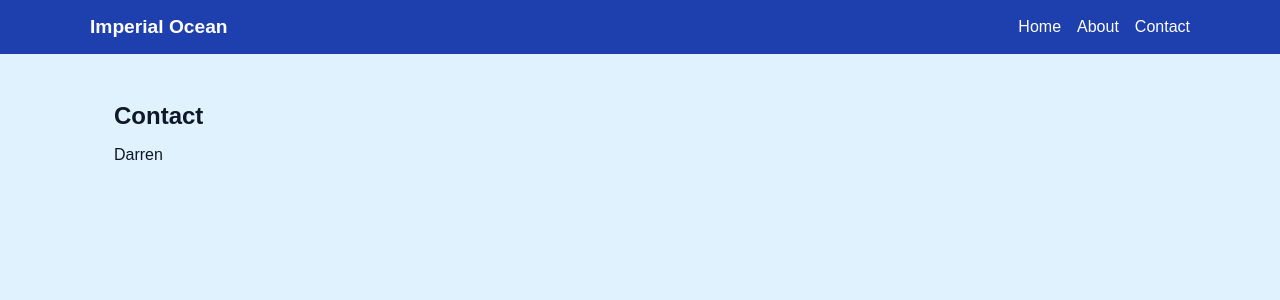
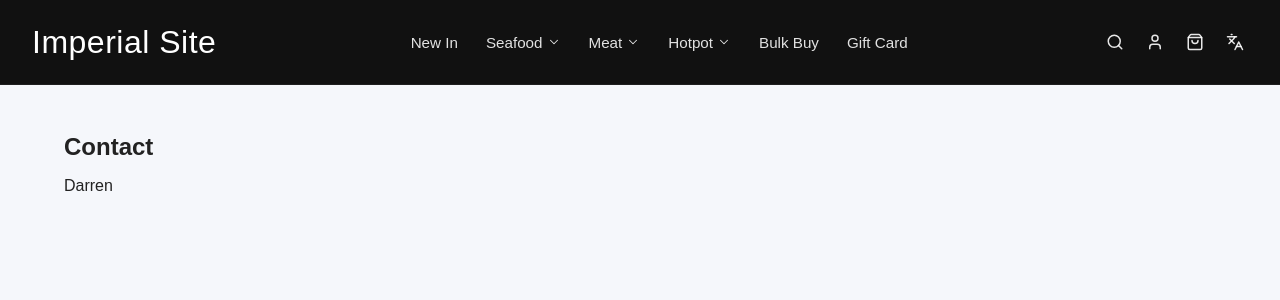
Before and after one commit to darren-gzdeng/imperial-site, a React (Vite) app in the folder imperial-site/: page /imperial-site/contact in a window 1280 px wide. Shown: the top 300 px of the page. Built offline with nearby package versions, Linux system fonts and the light colour scheme.

Commit message:
change header style

```diff
--- a/imperial-site/package.json
+++ b/imperial-site/package.json
@@ -10,6 +10,7 @@
     "preview": "vite preview"
   },
   "dependencies": {
+    "lucide-react": "^1.8.0",
     "react": "^19.2.4",
     "react-dom": "^19.2.4",
     "react-router": "^7.14.1"
--- a/imperial-site/src/components/Header.jsx
+++ b/imperial-site/src/components/Header.jsx
@@ -1,16 +1,47 @@
 import { Link } from "react-router";
+import { Search, User, ShoppingBag, Languages, ChevronDown } from "lucide-react";
+
+const navItems = [
+  { label: "New In", path: "/new" },
+  { label: "Seafood", path: "/seafood", hasDropdown: true },
+  { label: "Meat", path: "/meat", hasDropdown: true },
+  { label: "Hotpot", path: "/hotpot", hasDropdown: true },
+  { label: "Bulk Buy", path: "/bulk-buy" },
+  { label: "Gift Card", path: "/gift-card" },
+];
 
 export default function Header() {
   return (
     <header className="site-header">
-      <nav className="site-nav">
-        <div className="logo">Imperial Ocean</div>
-        <ul className="nav-links">
-          <li><Link to="/">Home</Link></li>
-          <li><Link to="/about">About</Link></li>
-          <li><Link to="/contact">Contact</Link></li>
-        </ul>
-      </nav>
+      <div className="header-inner">
+        <Link to="/" className="brand">
+          Imperial Site
+        </Link>
+
+        <nav className="main-nav">
+          {navItems.map((item) => (
+            <Link key={item.label} to={item.path} className="nav-item">
+              <span>{item.label}</span>
+              {item.hasDropdown && <ChevronDown size={14} strokeWidth={1.8} />}
+            </Link>
+          ))}
+        </nav>
+
+        <div className="header-actions">
+          <button className="icon-btn" aria-label="Search">
+            <Search size={18} strokeWidth={2} />
+          </button>
+          <button className="icon-btn" aria-label="Account">
+            <User size={18} strokeWidth={2} />
+          </button>
+          <button className="icon-btn" aria-label="Cart">
+            <ShoppingBag size={18} strokeWidth={2} />
+          </button>
+          <button className="icon-btn" aria-label="Language">
+            <Languages size={18} strokeWidth={2} />
+          </button>
+        </div>
+      </div>
     </header>
   );
 }
--- a/imperial-site/src/index.css
+++ b/imperial-site/src/index.css
@@ -6,42 +6,88 @@
 
 body {
   font-family: Arial, sans-serif;
-  background: #e0f2fe;
-  color: #0f172a;
+  background: #f5f7fb;
+  color: #222;
+}
+
+a {
+  text-decoration: none;
+  color: inherit;
 }
 
 .site-header {
-  background: #1e40af;
-  padding: 16px 24px;
+  background: #111111;
+  color: white;
+  border-bottom: 1px solid rgba(255, 255, 255, 0.06);
 }
 
-.site-nav {
-  max-width: 1100px;
+.header-inner {
+  max-width: 1440px;
   margin: 0 auto;
+  height: 84px;
+  padding: 0 32px;
   display: flex;
+  align-items: center;
   justify-content: space-between;
-  align-items: center;
+  gap: 32px;
 }
 
-.logo {
-  color: white;
-  font-weight: bold;
-  font-size: 1.2rem;
+.brand {
+  font-size: 2rem;
+  font-weight: 500;
+  letter-spacing: 0.5px;
+  white-space: nowrap;
+  flex-shrink: 0;
 }
 
-.nav-links {
-  list-style: none;
+.main-nav {
   display: flex;
-  gap: 16px;
+  align-items: center;
+  gap: 28px;
+  flex: 1;
+  justify-content: center;
 }
 
-.nav-links a {
+.nav-item {
+  display: flex;
+  align-items: center;
+  gap: 4px;
+  font-size: 0.95rem;
+  color: rgba(255, 255, 255, 0.88);
+  transition: color 0.2s ease;
+  white-space: nowrap;
+}
+
+.nav-item:hover {
   color: white;
-  text-decoration: none;
+}
+
+.header-actions {
+  display: flex;
+  align-items: center;
+  gap: 14px;
+  flex-shrink: 0;
+}
+
+.icon-btn {
+  background: transparent;
+  border: none;
+  color: rgba(255, 255, 255, 0.9);
+  cursor: pointer;
+  display: flex;
+  align-items: center;
+  justify-content: center;
+  padding: 4px;
+  transition: color 0.2s ease, transform 0.2s ease;
+}
+
+.icon-btn:hover {
+  color: white;
+  transform: translateY(-1px);
 }
 
 .page-container {
-  max-width: 1100px;
+  max-width: 1200px;
   margin: 0 auto;
   padding: 48px 24px;
 }
@@ -49,3 +95,39 @@ body {
 h1 {
   margin-bottom: 16px;
 }
+
+@media (max-width: 1100px) {
+  .main-nav {
+    gap: 18px;
+  }
+
+  .nav-item {
+    font-size: 0.88rem;
+  }
+}
+
+@media (max-width: 900px) {
+  .header-inner {
+    height: auto;
+    padding: 18px 20px;
+    flex-wrap: wrap;
+    justify-content: center;
+  }
+
+  .brand {
+    width: 100%;
+    text-align: center;
+  }
+
+  .main-nav {
+    order: 3;
+    width: 100%;
+    flex-wrap: wrap;
+    justify-content: center;
+    gap: 14px 18px;
+  }
+
+  .header-actions {
+    order: 2;
+  }
+}
```
Also changed, not shown: 1 other file (tests, documents, lock files or other folders).
